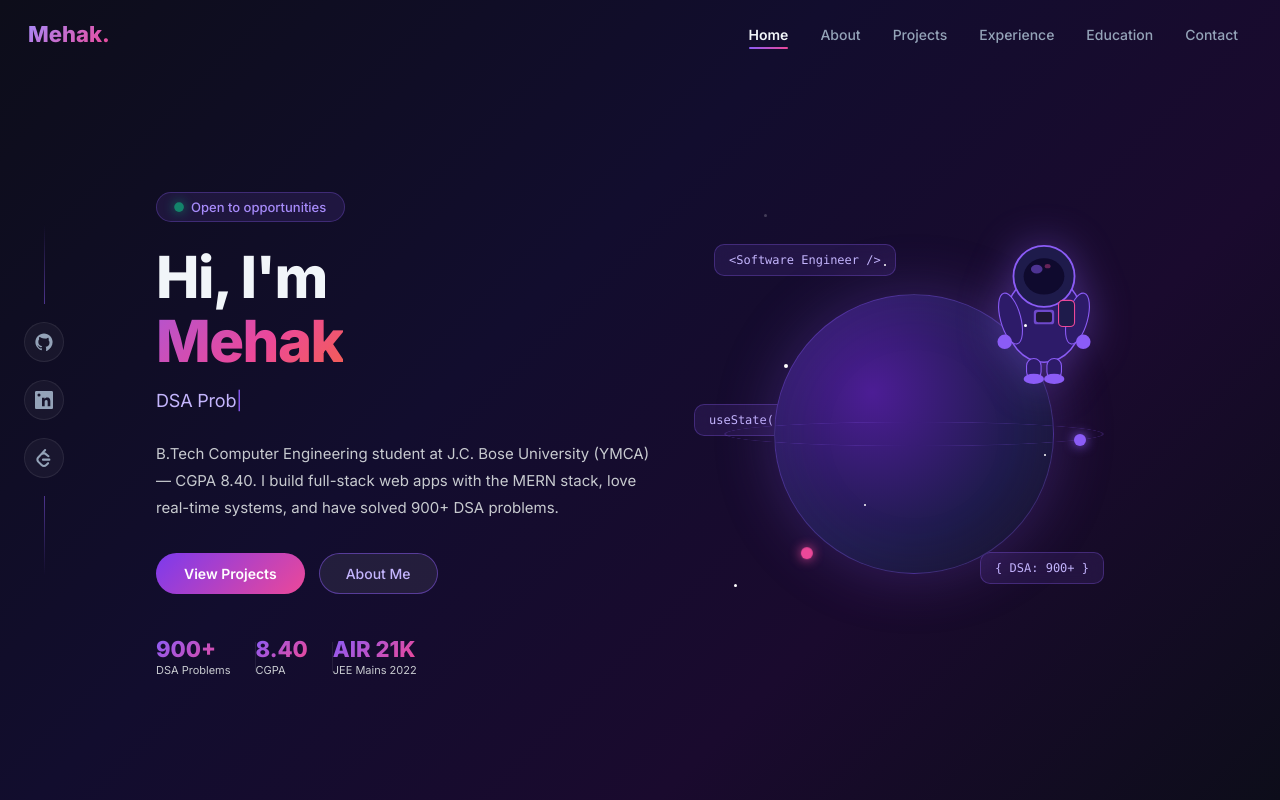
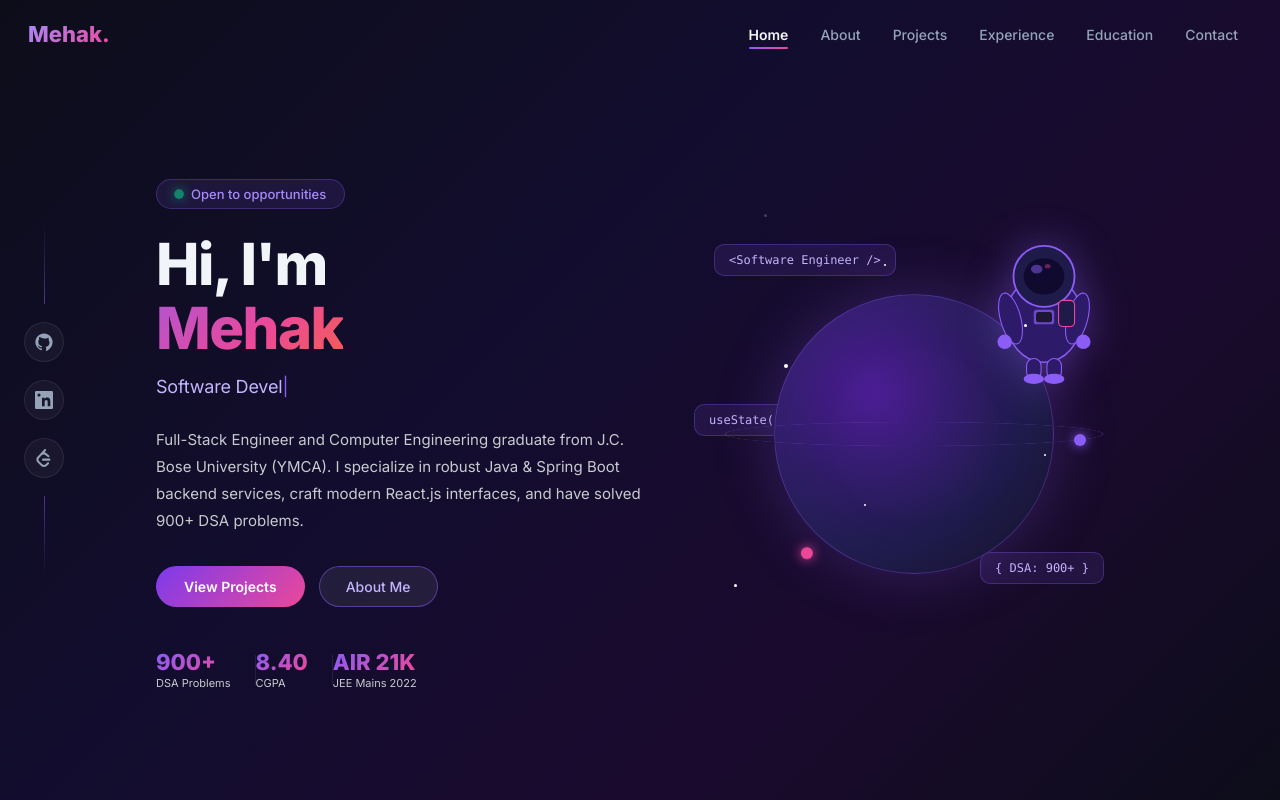
Before and after one commit to mmalik2004/My-Portfolio, a React (Vite) app: page / in a window 1280 px wide. Built offline with nearby package versions, Linux system fonts and the light colour scheme.

Commit message:
Revise typewriter text and bio in Home component
Updated the typewriter text and bio description to reflect a more accurate representation of skills and experience.

```diff
--- a/src/pages/Home.jsx
+++ b/src/pages/Home.jsx
@@ -174,10 +174,11 @@ const STATS = [
 export default function Home() {
   const navigate = useNavigate();
   const typed = useTypewriter([
-    'Software Developer',
-    'DSA Problem Solver',
-    'CS Engineering Student',
-  ]);
+  'Software Development Engineer',
+  'Java & Backend Developer',
+  'Spring Boot Developer',
+  'DSA Problem Solver',
+]);
 
   return (
     <section className="home-hero">
@@ -202,9 +203,10 @@ export default function Home() {
             </p>
 
             <p className="hero-bio">
-              B.Tech Computer Engineering student at J.C. Bose University (YMCA) — CGPA 8.40.
-              I build full-stack web apps with the MERN stack, love real-time systems,
-              and have solved 900+ DSA problems.
+              Full-Stack Engineer and Computer Engineering
+              graduate from J.C. Bose University (YMCA). I specialize in robust
+              Java & Spring Boot backend services, craft modern
+              React.js interfaces, and have solved 900+ DSA problems.
             </p>
 
             <div className="hero-btns">
```
